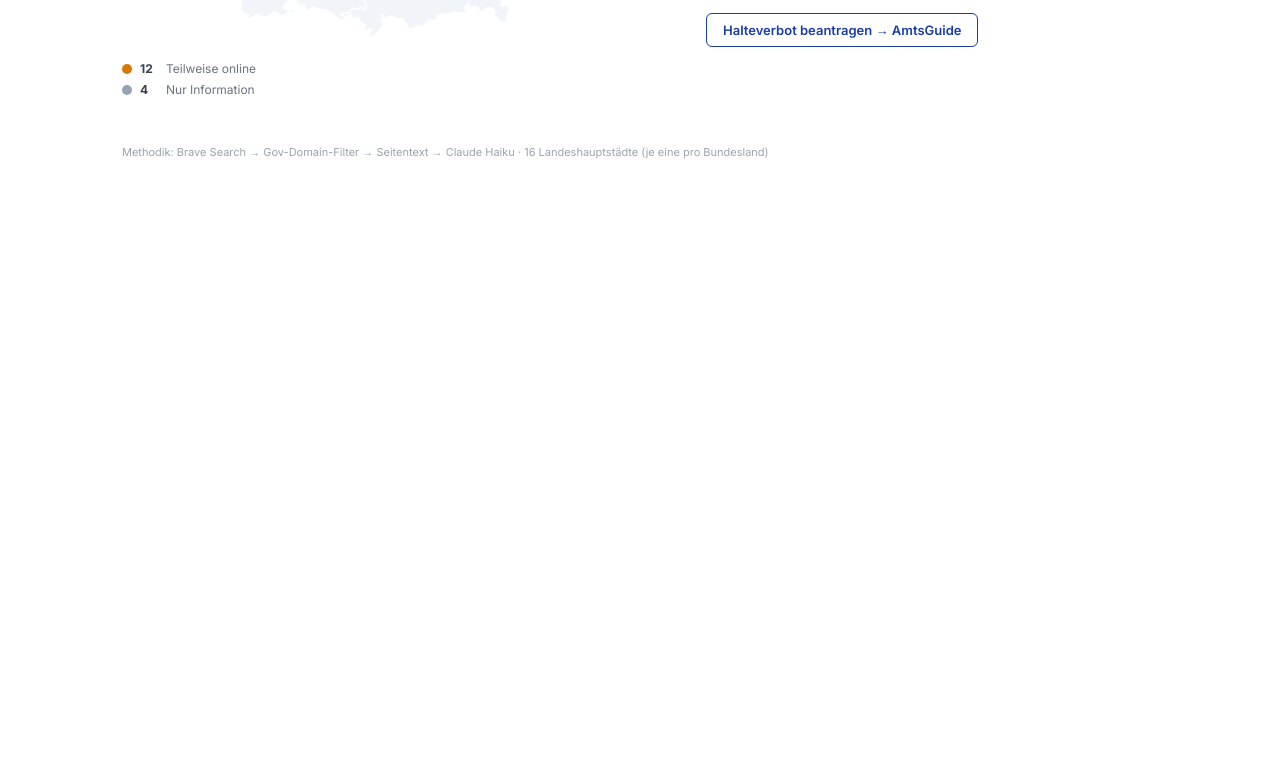
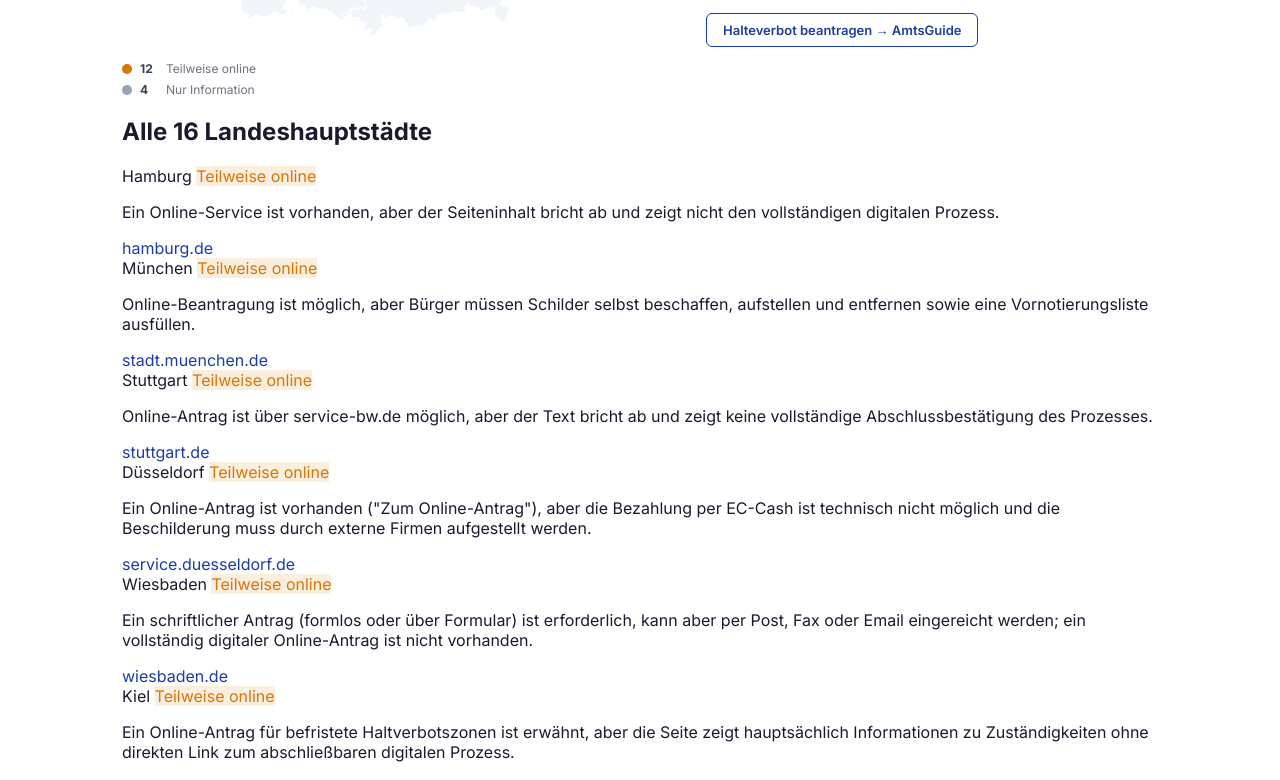
Before and after one commit to AmtsGuide/amtsscore, a SvelteKit app: page /halteverbot in a window 1280 px wide. Shown: the part 664-1444 px from the top of the page. Before the commit the page ends 887 px from the top, so only its background shows below. Built offline with nearby package versions, Linux system fonts and the light colour scheme.

Commit message:
feat(halteverbot): add city card grid below map
Co-Authored-By: Claude Sonnet 4.6 <noreply@anthropic.com>

```diff
--- a/src/routes/halteverbot/+page.svelte
+++ b/src/routes/halteverbot/+page.svelte
@@ -181,6 +181,27 @@
 			</div>
 		</div>
 
+		<!-- City cards -->
+		<div class="cities-section">
+			<h2 class="cities-heading">Alle 16 Landeshauptstädte</h2>
+			<div class="cities-grid">
+				{#each sorted as c}
+					<div class="city-card" style="border-top-color:{STATUS_COLOR[c.status]}">
+						<div class="card-top">
+							<span class="card-city">{c.city}</span>
+							<span class="card-badge" style="background:{STATUS_COLOR[c.status]}20;color:{STATUS_COLOR[c.status]}">{STATUS_LABEL[c.status]}</span>
+						</div>
+						{#if c.grund}
+							<p class="card-grund">{c.grund}</p>
+						{/if}
+						{#if c.url}
+							<a href={c.url} target="_blank" rel="noopener" class="card-link">{new URL(c.url).hostname.replace('www.','')}</a>
+						{/if}
+					</div>
+				{/each}
+			</div>
+		</div>
+
 		<div class="footnote">
 			Methodik: Brave Search → Gov-Domain-Filter → Seitentext → Claude Haiku · 16 Landeshauptstädte (je eine pro Bundesland)
 		</div>
```
